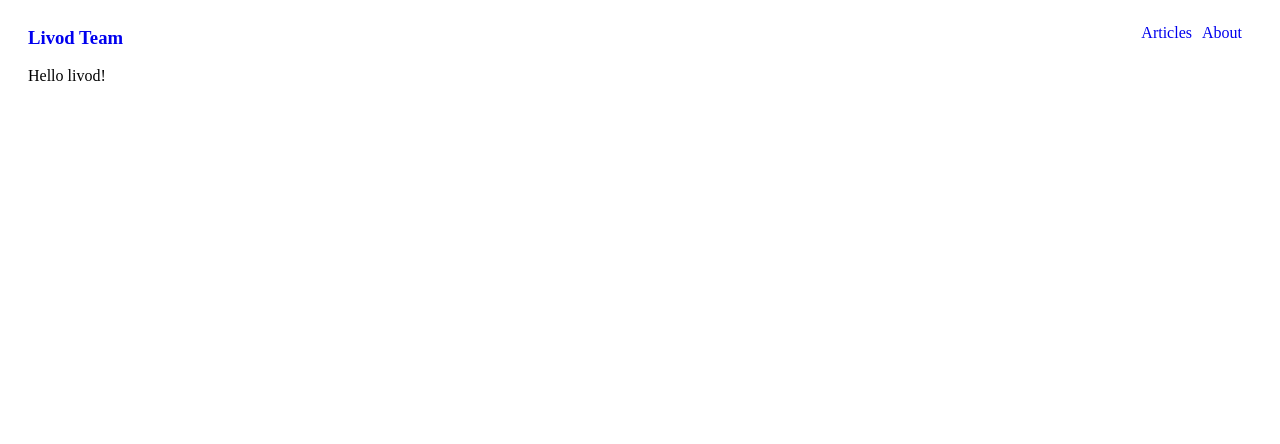
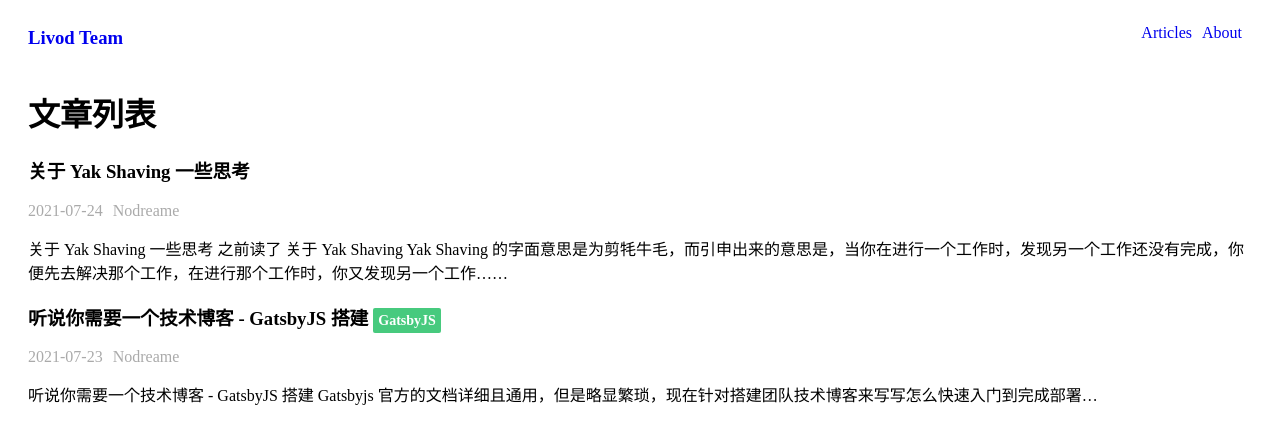
Before and after one commit to Nodreame/livod-learning, a Gatsby site: page / in a window 1280 px wide. Built offline with nearby package versions, Linux system fonts and the light colour scheme; Gatsby itself is replaced by a stand-in of ours.

Commit message:
feat: 配置 Markdown 数据转换插件 & 完成文章列表开发

```diff
--- a/gatsby-config.js
+++ b/gatsby-config.js
@@ -18,5 +18,6 @@ module.exports = {
         path: `${__dirname}/src/`,
       },
     },
+    `gatsby-transformer-remark`,
   ],
 }
--- a/package.json
+++ b/package.json
@@ -16,6 +16,7 @@
   "dependencies": {
     "gatsby": "^3.10.1",
     "gatsby-source-filesystem": "^3.10.0",
+    "gatsby-transformer-remark": "^4.7.0",
     "react": "^17.0.1",
     "react-dom": "^17.0.1"
   },
--- a/src/pages/index.js
+++ b/src/pages/index.js
@@ -1,9 +1,55 @@
+import { graphql } from 'gatsby'
 import React from 'react'
 import Layout from '../component/layout'
 
-const Home = () => (
+export const query = graphql`
+  query {
+    allMarkdownRemark(filter: {}) {
+      edges {
+        node {
+          id
+          frontmatter {
+            author
+            date
+            tag
+            title
+          }
+          excerpt
+        }
+      }
+    }
+  }
+`
+
+const Home = ({ data }) => (
   <Layout>
-    <div>Hello livod!</div>
+    <h1>文章列表</h1>
+    {data.allMarkdownRemark.edges.map(({ node }) => (
+      <div key={node.id}>
+        <h3>
+          {node.frontmatter.title}
+          {node.frontmatter.tag && (
+            <span
+              style={{
+                padding: '5px',
+                fontSize: '14px',
+                color: '#fff',
+                background: 'rgba(26, 189, 94, 0.8)',
+                borderRadius: '2px',
+                marginLeft: '5px',
+              }}
+            >
+              {node.frontmatter.tag}
+            </span>
+          )}
+        </h3>
+        <p style={{ color: '#aaa' }}>
+          {node.frontmatter.date && <span style={{ marginRight: '10px' }}>{node.frontmatter.date}</span>}
+          {node.frontmatter.author && <span>{node.frontmatter.author}</span>}
+        </p>
+        <p>{node.excerpt}</p>
+      </div>
+    ))}
   </Layout>
 )
 
```
